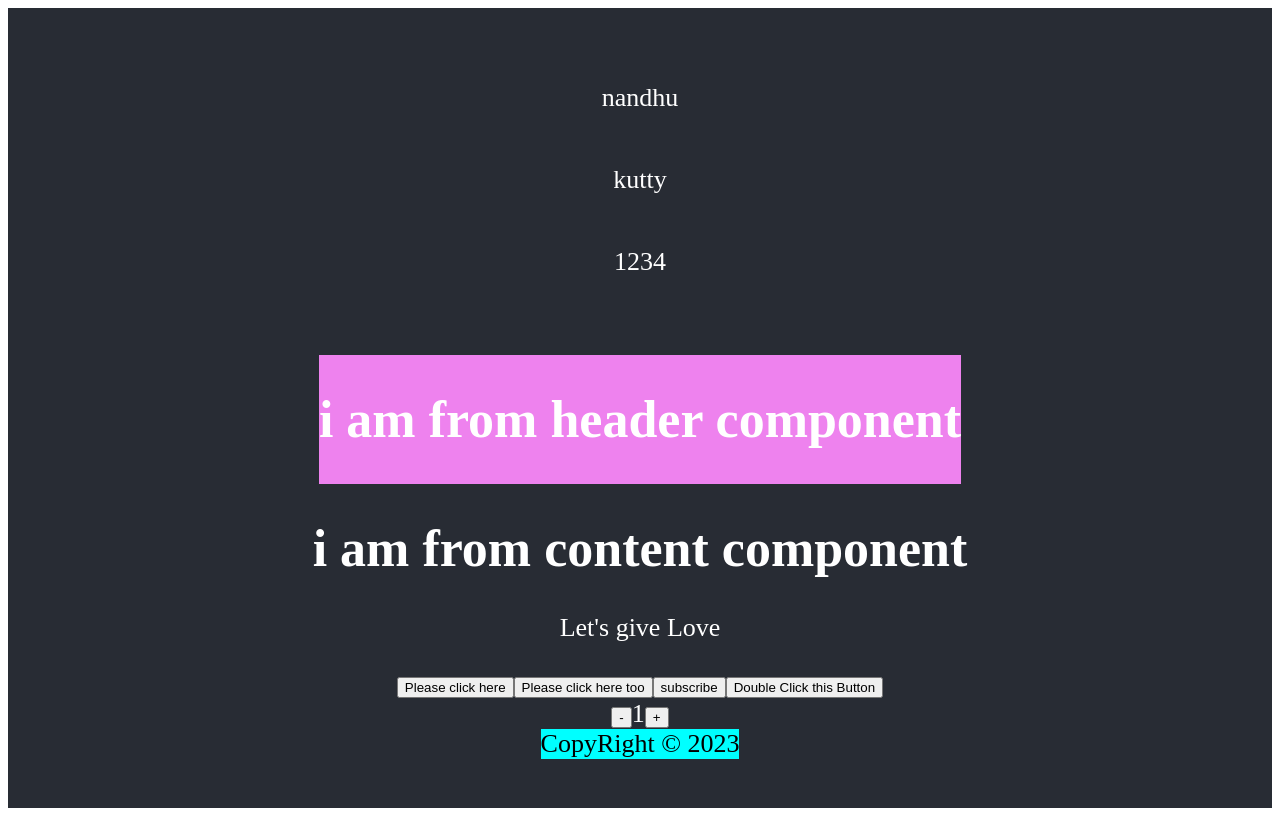
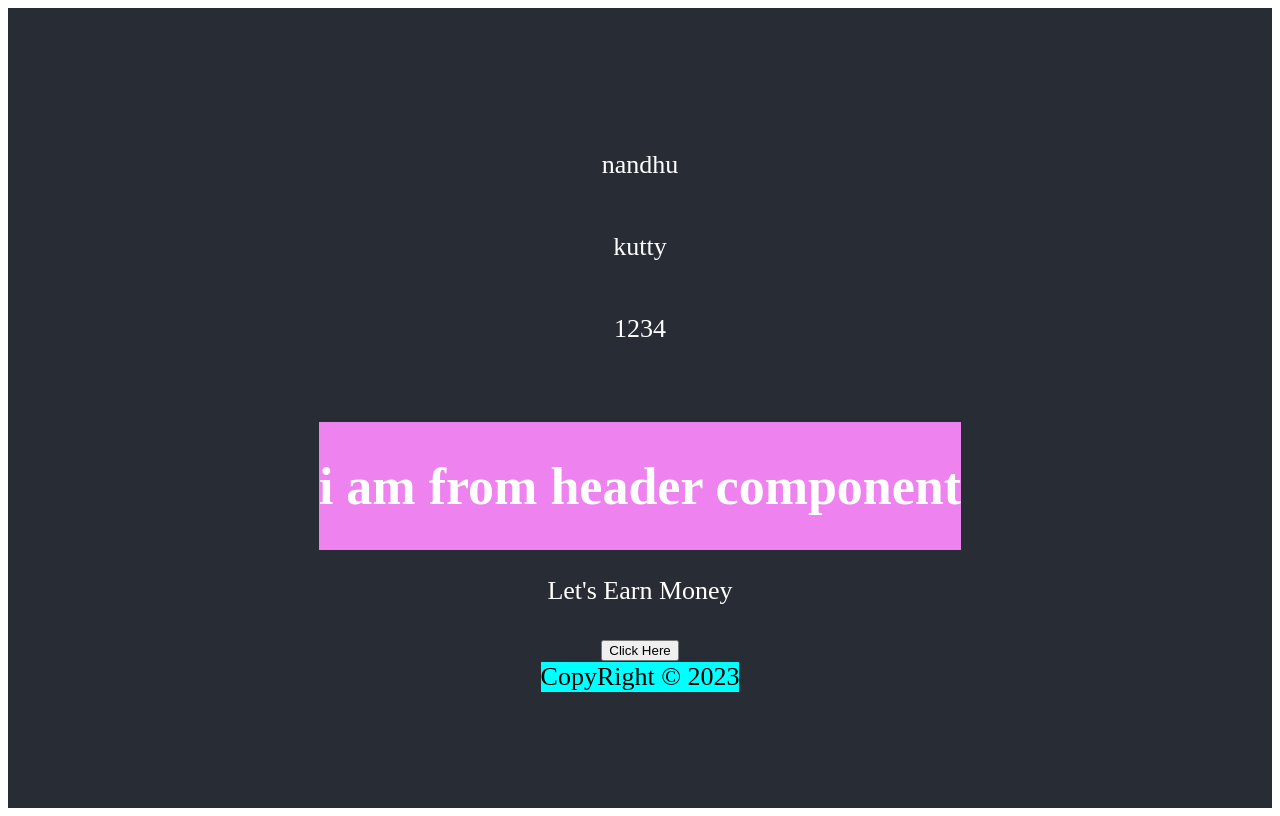
Before and after one commit to 8221117/React, a React (Create React App) app: page / in a window 1280 px wide. Built offline with nearby package versions, Linux system fonts and the light colour scheme.

Commit message:
click button to change the data

```diff
--- a/src/Content.js
+++ b/src/Content.js
@@ -2,78 +2,19 @@ import React from "react";
 import { useState } from "react";
 
 const Content = () => {
-  function HandleNamechange() {
+  function HandleNamechange2() {
     const names = ["earn", "grow", "give"];
     const matchNames = Math.floor(Math.random() * 3);
-    return names[matchNames];
+    setRandomName(names[matchNames]);
   }
 
-  const HandleClick = () => {
-    console.log("have a happy day");
-  };
-
-  const HandleClickParam = (name) => {
-    console.log(`have a happy day ${name}`);
-  };
-
-  const toCheckevent = (e) => {
-    console.log(e.target);
-    console.log(e.target.innerText);
-  };
-
-  const [count, setCount] = useState(1);
-
-  const [name, setName] = useState({
-    name: "nandhu",
-    text: "like",
-  }); /* don't use object inside useState , if you still want to use then , give one value ina use state like text:"like" */
-
-  function incrementFunction() {
-    setCount((prevCount) => {
-      return prevCount + 1;
-    });
-    setCount((count) => {
-      return count + 1;
-    });
-    setCount((count) => {
-      return count + 1;
-    }); /* corrected version of function to increment by three Times */
-  }
-
-  function decrementFunction() {
-    setCount(count - 1);
-  }
-
-  function Name() {
-    return console.log(
-      "this is right way . This functions is called only once when the page reloads"
-    );
-  }
+  const [randomName, setRandomName] = useState("Earn");
 
   return (
     <header>
-      <h1>i am from content component</h1>
-      <p> Let's {HandleNamechange()} Love</p>
-      <button onClick={HandleClick}>Please click here</button>
-      <button onClick={() => HandleClickParam("kutty")}>
-        Please click here too
-      </button>
-
-      {/* here we are using anonymous function to give the parameter so that
-      function executes only when we click */}
-
-      <button onClick={(e) => toCheckevent(e)}>subscribe</button>
-      {/*  here we use event.target to check which element was clicked  */}
-
-      <button onDoubleClick={() => HandleClickParam("nandhu")}>
-        Double Click this Button
-      </button>
-      <br />
-      <button onClick={decrementFunction}>-</button>
-      <span>{count}</span>
-      <button onClick={incrementFunction}>+</button>
+      <p> Let's {randomName} Money</p>
+      <button onClick={HandleNamechange2}>Click Here</button>
     </header>
   );
 };
-
 export default Content;
```
